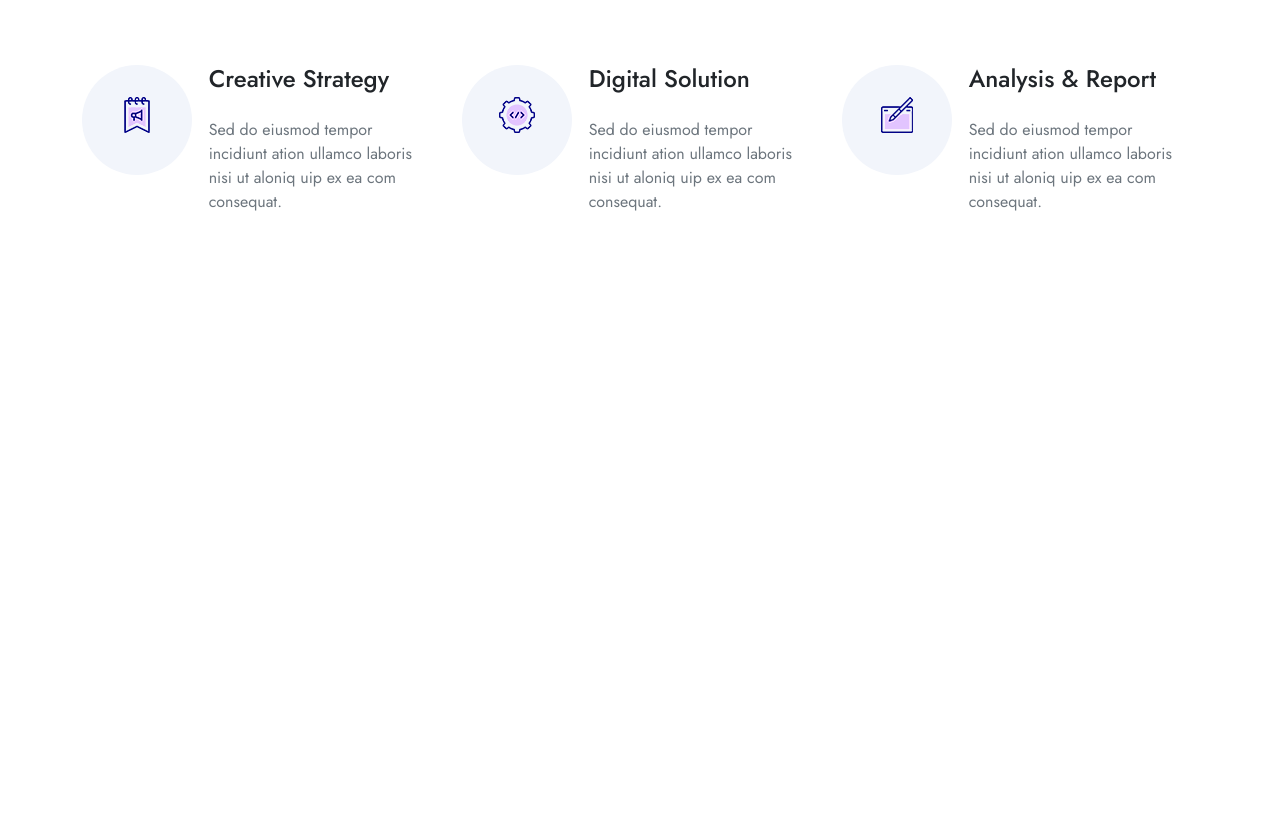
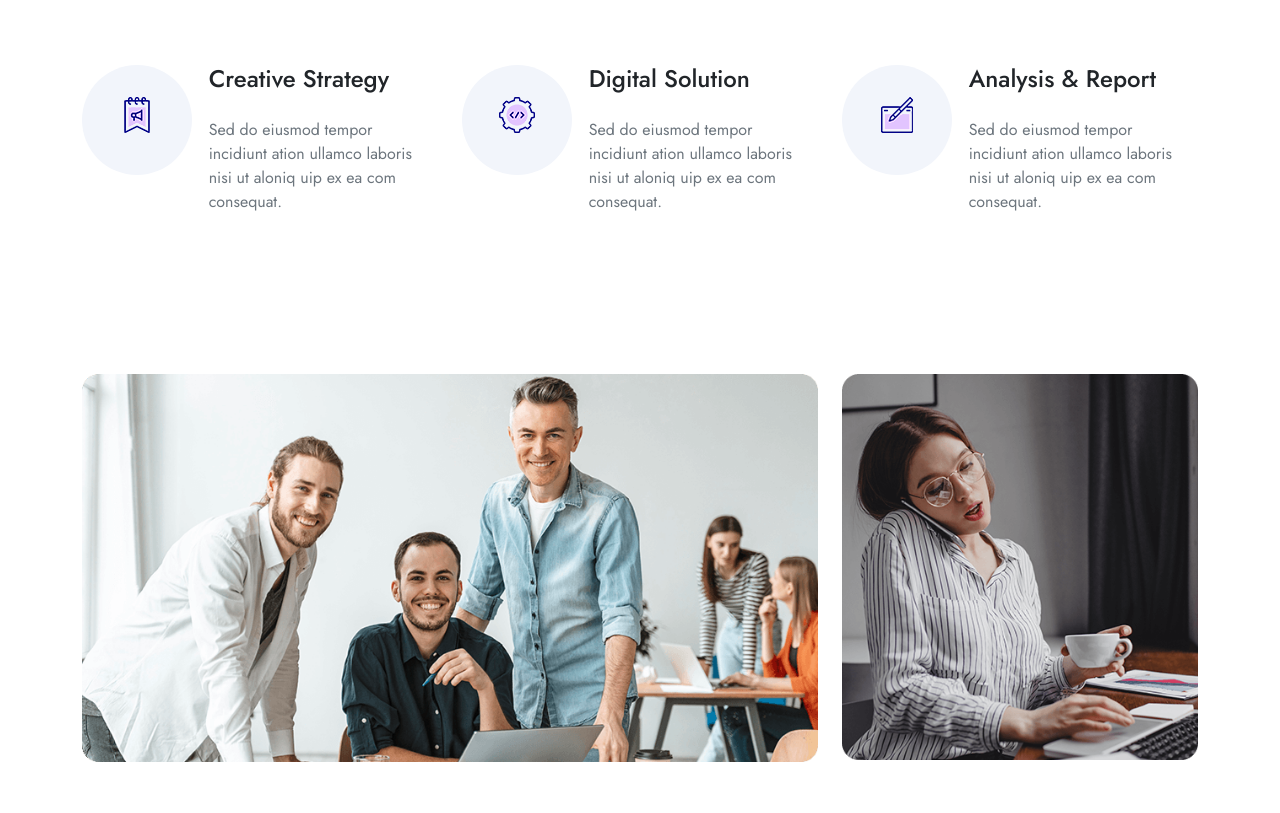
Before and after one commit to Pythondeveloper6/Egens-Landing-Page-, a plain HTML site: page index.html in a window 1280 px wide. Shown: the part 823-1636 px from the top of the page. Before the commit the page ends 1149 px from the top, so only its background shows below. Drawn offline with nearby package versions, Linux system fonts and the light colour scheme.

Commit message:
add images section

```diff
--- a/index.html
+++ b/index.html
@@ -111,6 +111,21 @@
     </div>
 
 
+    <div class="container py-5 my-5">
+      <div class="row">
+        <div class="col-lg-8">
+          <div>
+            <img class="img-fluid" src="img/about-3-1.png" alt="">
+          </div>
+        </div>
+        <div class="col-lg-4">
+          <div>
+            <img class="img-fluid" src="img/about-3-2.png" alt="">
+          </div>
+        </div>
+      </div>
+    </div>
+
     <script src="https://cdn.jsdelivr.net/npm/bootstrap@5.3.2/dist/js/bootstrap.bundle.min.js" integrity="sha384-C6RzsynM9kWDrMNeT87bh95OGNyZPhcTNXj1NW7RuBCsyN/o0jlpcV8Qyq46cDfL" crossorigin="anonymous"></script>
     <script src="https://code.jquery.com/jquery-3.7.1.min.js" integrity="sha256-/JqT3SQfawRcv/BIHPThkBvs0OEvtFFmqPF/lYI/Cxo=" crossorigin="anonymous"></script>
     <script>
```
Also changed, not shown: img/about-3-1.png (added), img/about-3-2.png (added).
